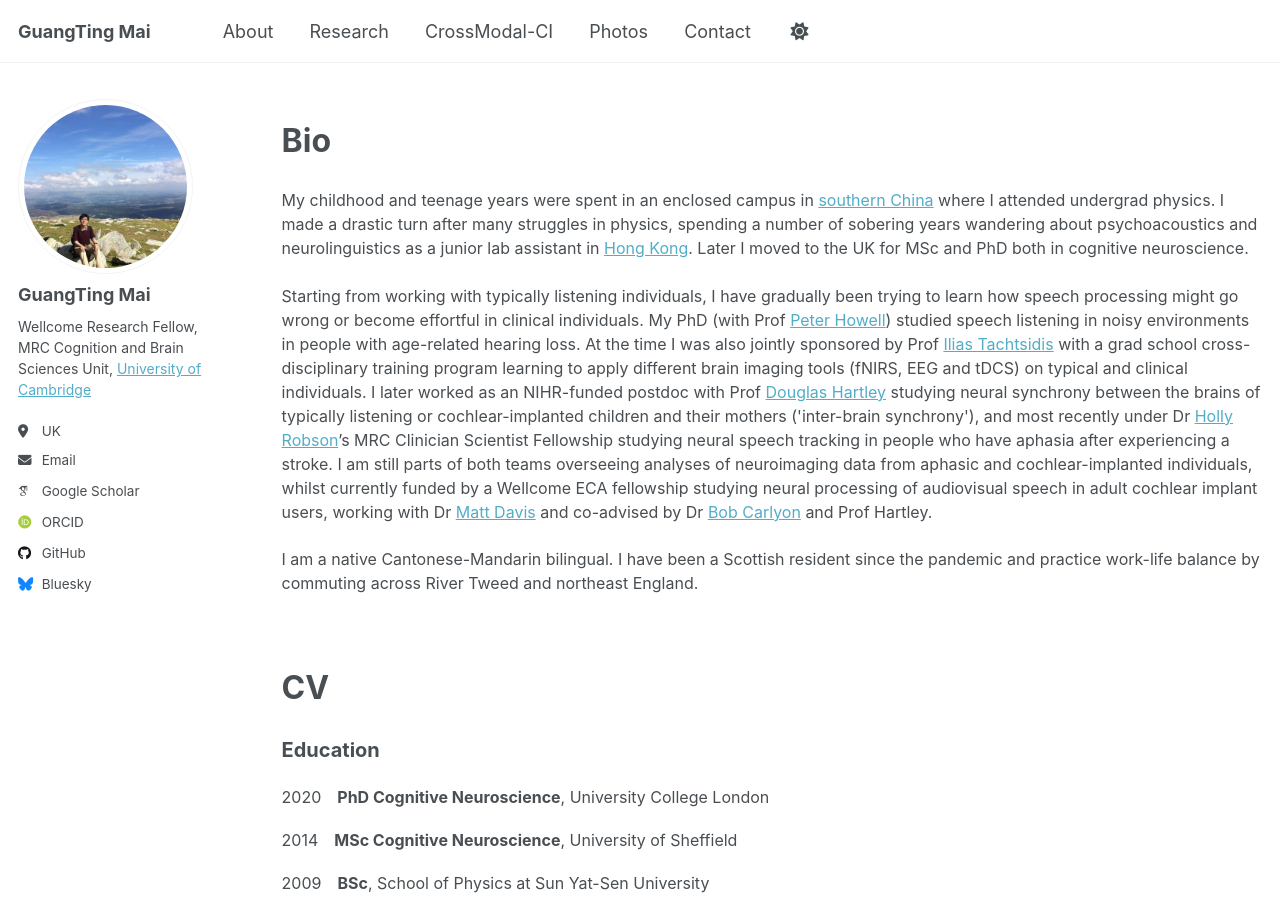
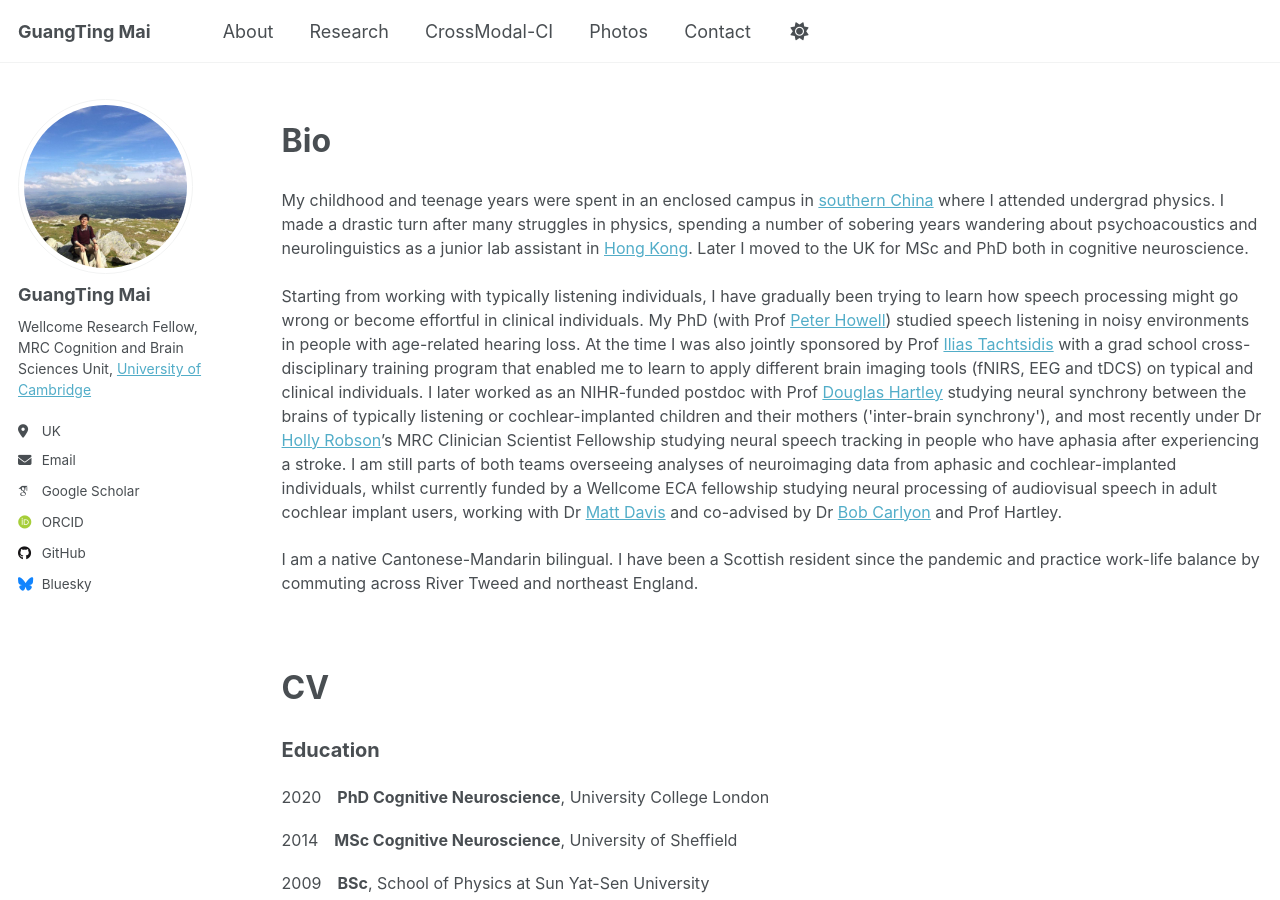
Before and after one commit to guangtingmai/guangtingmai.github.io, a Jekyll site: the page built from _pages/about.html, in a window 1280 px wide and 900 px high. Built offline with Jekyll 4.4.1, drawn with Linux system fonts in a browser that asks for light colours; some web fonts are replaced.

Commit message:
Update about.html

```diff
--- a/_pages/about.html
+++ b/_pages/about.html
@@ -14,8 +14,8 @@ author_profile: true
   I have gradually been trying to learn how speech processing might go wrong or become effortful in clinical individuals. My PhD (with Prof
   <a href="https://profiles.ucl.ac.uk/2817-peter-howell/">Peter Howell</a>) studied speech listening in noisy environments in people with age-related
   hearing loss. At the time I was also jointly sponsored by Prof <a href="https://profiles.ucl.ac.uk/2168-ilias-tachtsidis">Ilias Tachtsidis</a> with
-  a grad school cross-disciplinary training program learning to apply different brain imaging tools (fNIRS, EEG and tDCS) on typical and clinical
-  individuals. I later worked as an NIHR-funded postdoc with Prof <a href="https://www.nottingham.ac.uk/medicine/people/douglas.hartley">Douglas Hartley</a>
+  a grad school cross-disciplinary training program that enabled me to learn to apply different brain imaging tools (fNIRS, EEG and tDCS) on typical and
+  clinical individuals. I later worked as an NIHR-funded postdoc with Prof <a href="https://www.nottingham.ac.uk/medicine/people/douglas.hartley">Douglas Hartley</a>
   studying neural synchrony between the brains of typically listening or cochlear-implanted children and their mothers ('inter-brain synchrony'), and most
   recently under Dr <a href="https://profiles.ucl.ac.uk/82001-holly-robson">Holly Robson</a>’s MRC Clinician Scientist Fellowship studying neural speech
   tracking in people who have aphasia after experiencing a stroke. I am still parts of both teams overseeing analyses of neuroimaging data from aphasic and
```
